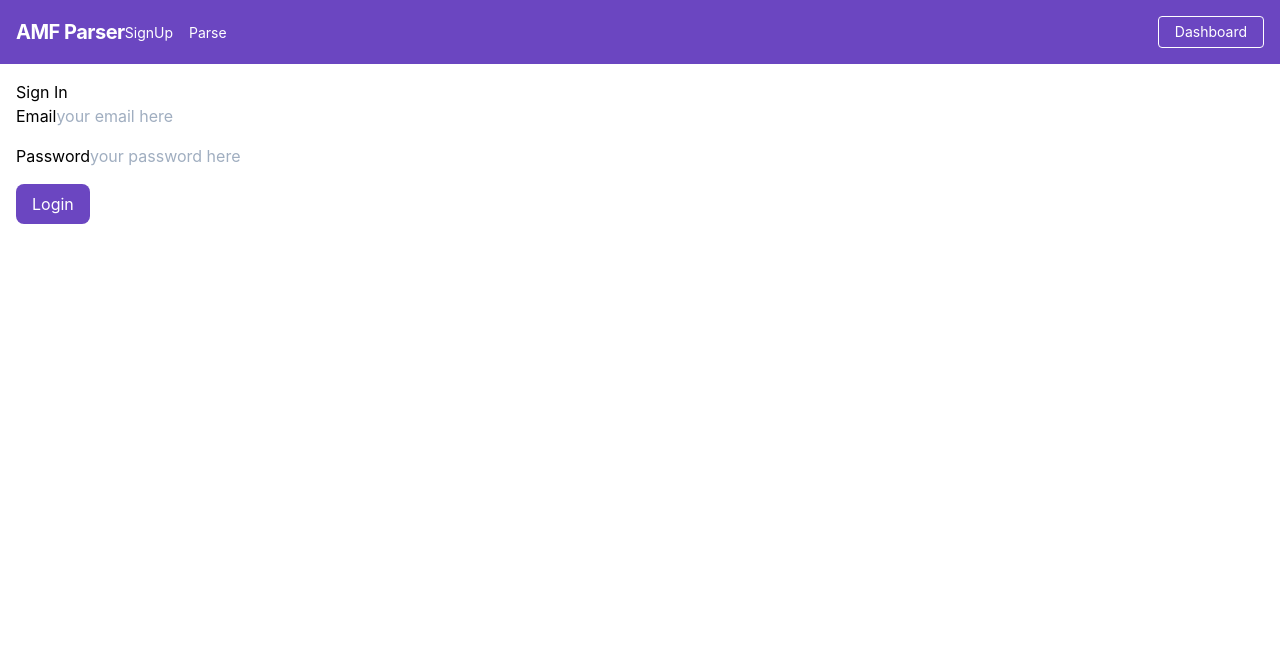
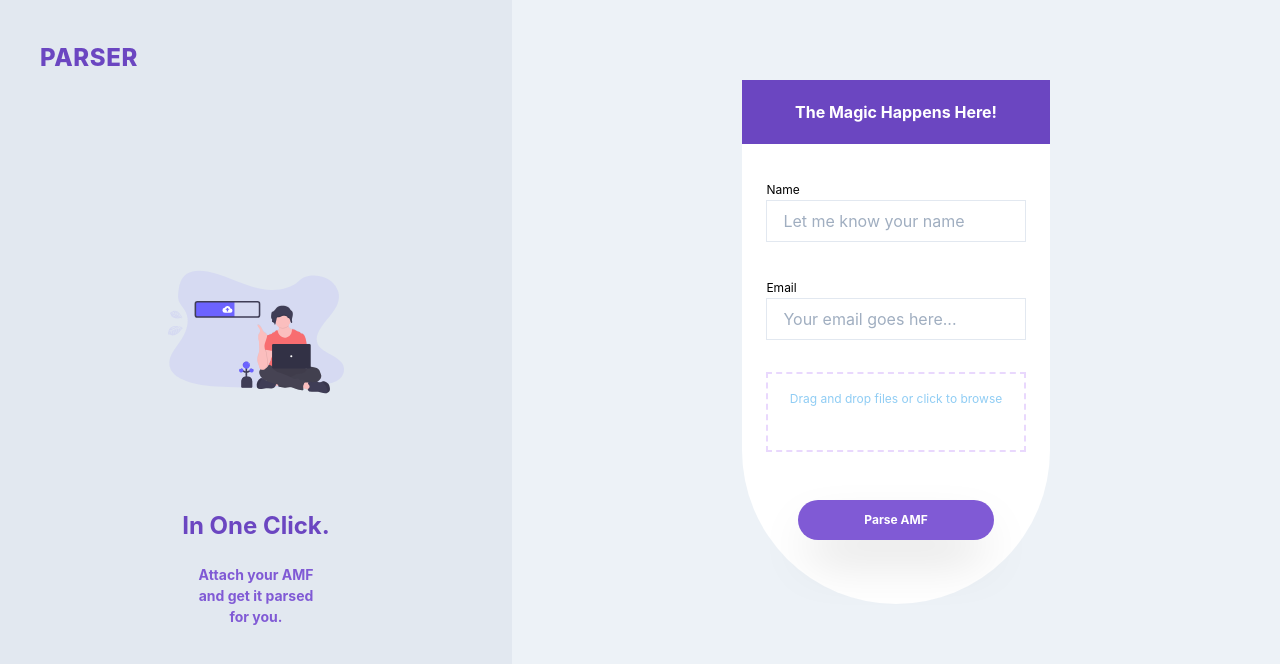
Before and after one commit to boyepanthera/amf-frontend, a React (Create React App) app: page /parse in a window 1280 px wide. Before the commit this address led to /. Shown: the top 664 px of the page. Built offline with nearby package versions, Linux system fonts and the light colour scheme.

Commit message:
home page

```diff
--- a/src/components/LeftPanel.js
+++ b/src/components/LeftPanel.js
@@ -5,7 +5,7 @@ export const LeftPanel = () => {
   return (
     <div className='w-1/2 mx-auto'>
       <div className=' p-10'>
-        <div className=' my-12 min-w-full flex sm:flex-shrink-0'>
+        <div className=' my-12 max-w-full flex sm:flex-shrink-0'>
           <img className='h-64' src={Uploading} alt='Explainer Standing with Direction for app use' />
         </div>
         <div className='item-1 text-3xl text-center font-bold text-purple-700 sm:text-sm md:text-lg lg:text-2xl'>In One Click.</div>
--- a/src/components/Parse.js
+++ b/src/components/Parse.js
@@ -105,11 +105,11 @@ export function Parse() {
   if (submitted) {
     return (
       <div className="App h-screen flex md:block">
-        <div className="w-2/5 bg-gray-300 ">
+        <div className="col-span-6 bg-gray-300 ">
           <div className='p-10  text-purple-700 font-extrabold text-2xl tracking-wide uppercase'><Link to='/'>Parser</Link></div>
           <LeftPanel />
         </div>
-        <div className="w-3/5 bg-gray-200 flex justify-center">
+        <div className="col-span-6 bg-gray-200 flex justify-center">
           <div className="bg-white h-auto rounded-b-full w-1/3 my-40">
             <div className="bg-purple-700  p-5">
               <div className="text-white sm:text-base text-center capitalize font-bold text-xl">
@@ -132,13 +132,13 @@ export function Parse() {
     );
   } else {
     return (
-      <div className="App h-screen md:block flex mb-0">
-        <div className="w-full bg-gray-300 flex-1 h-full my-0">
+      <div className="App flex h-screen">
+        <div className=" bg-gray-300 w-2/5">
           <div className='p-10  text-purple-700 font-extrabold text-2xl tracking-wide uppercase'><Link to='/'>Parser</Link></div>
           <LeftPanel />
         </div>
-        <div className="w-full bg-gray-200 flex-1 h-full my-0 md:pt-10 lg:pt-10">
-          <div className="w-1/2 justify-center  min-w-lg mx-auto px-auto">
+        <div className=" bg-gray-200 w-3/5">
+          <div className="justify-center">
             <div className="mt-20 mb-4">{err ? <ErrFlash /> : null}</div>
             <Formik
               initialValues={{
@@ -150,7 +150,7 @@ export function Parse() {
               onSubmit={handleSubmit}
             >
               {({ errors, touched, setFieldValue }) => (
-                <Form className="rounded-b-full w-11/12 sm:w-full bg-white pb-8 mx-auto mt-0 mb-24">
+                <Form className="rounded-b-full bg-white pb-8 mx-auto mt-0 mb-24 w-2/5">
                   <div className="bg-purple-700  p-5">
                     <div className="text-white md:text-base text-center capitalize font-bold text-2xl">
                       The Magic Happens here!
--- a/src/components/Protector.js
+++ b/src/components/Protector.js
@@ -4,18 +4,39 @@ import {
     Redirect
 } from 'react-router-dom';
 
-export const Protector = ({
-    Component,
-    ...rest
-}) => {
-    let authToken = JSON.parse(localStorage.getItem('token'));
+export const Protector = ({Component, ...rest}) => {
+    let authToken = localStorage.getItem('token');
     return ( <Route {
             ...rest
         }
-        component = {
-            () =>
-            authToken ? (Component) : ( <Redirect to = '/' />)
+       render = {
+            ({location}) =>
+            authToken ? <Component /> : ( <Redirect to ={{
+                pathname: '/',
+                state : {from : location}
+                }} />)
         }
         />
     )
 }
+
+// export function Protector({ component : Component, ...rest }) {
+//     let authToken = localStorage.getItem('token')
+//   return (
+//     <Route
+//       {...rest}
+//       render={ props =>
+//         authToken ? (
+//           <Component {...props}/>
+//         ) : (
+//           <Redirect
+//             to={{
+//               pathname: "/login",
+//               state: { from: props.location }
+//             }}
+//           />
+//         )
+//       }
+//     />
+//   );
+// }
--- a/src/components/layouts/Navbar.js
+++ b/src/components/layouts/Navbar.js
@@ -14,8 +14,8 @@ export const Navbar = () => {
                     </button>
                 </div>
             </div>
-            <div className="w-full block flex-grow lg:flex lg:items-center lg:w-auto">
-                <div className="text-sm lg:flex-grow ml-auto">
+            <div className="w-full block flex-grow lg:flex lg:items-center lg:w-auto  ml-auto">
+                <div className="text-sm justify-end flex mr-8 lg:flex-grow">
                     <Link to='/newauth' className="block mt-4 lg:inline-block lg:mt-0 text-white hover:text-white mr-4">SignUp</Link>
                     <Link to='/parse' className="block mt-4 lg:inline-block lg:mt-0 text-white hover:text-white">Parse</Link>
                 </div>
--- a/src/index.js
+++ b/src/index.js
@@ -3,12 +3,15 @@ import {render} from 'react-dom';
 import './index.css';
 import App from './App';
 import * as serviceWorker from './serviceWorker';
-import {BrowserRouter} from 'react-router-dom';
+// import {BrowserRouter} from 'react-router-dom';
+import { Router } from "react-router-dom";
+import { createBrowserHistory } from "history";
+const customHistory = createBrowserHistory();
 
 render(
-    <BrowserRouter>
+    <Router history={customHistory}>
         <App />
-    </BrowserRouter>, document.getElementById('root')
+    </Router>, document.getElementById('root')
     );
 
 // If you want your app to work offline and load faster, you can change
```
